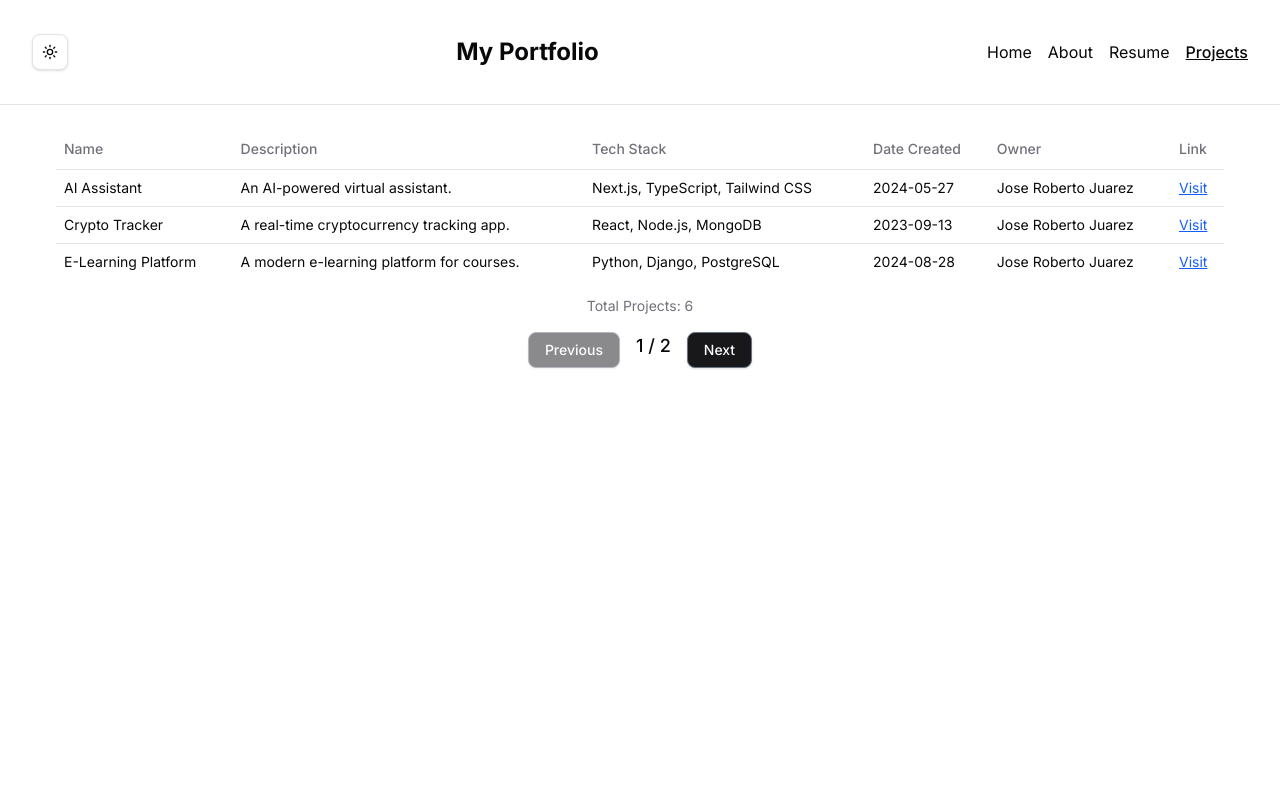
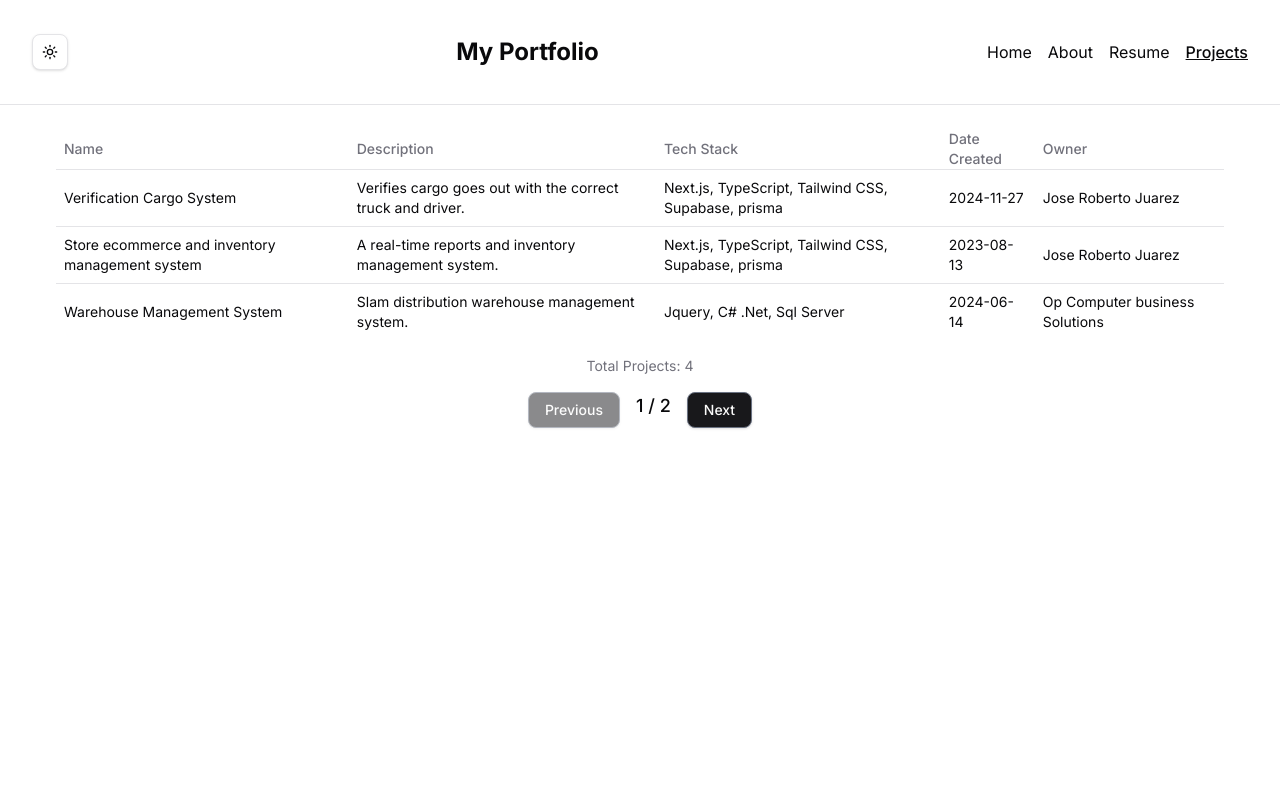
Before and after one commit to robertojuarezjose/portfolioWebsite, a Next.js app in the folder portfolio-website/: page /Projects in a window 1280 px wide. Shown: the top 800 px of the page. Built offline with nearby package versions, Linux system fonts and the light colour scheme.

Commit message:
fixed projects

```diff
--- a/portfolio-website/app/Projects/page.tsx
+++ b/portfolio-website/app/Projects/page.tsx
@@ -7,53 +7,38 @@ import { Button } from "@/components/ui/button";
 
 const projects = [
     {
-        "Name": "AI Assistant",
-        "Description": "An AI-powered virtual assistant.",
-        "Url": "https://example.com/ai-assistant",
-        "Date_Created": "2024-05-27",
-        "Tech_Stack": ["Next.js", "TypeScript", "Tailwind CSS"],
+        "Name": "Verification Cargo System",
+        "Description": "Verifies cargo goes out with the correct truck and driver.",
+        "Url": "",
+        "Date_Created": "2024-11-27",
+        "Tech_Stack": ["Next.js", "TypeScript", "Tailwind CSS", "Supabase", "prisma"],
         "Owner": "Jose Roberto Juarez"
     },
     {
-        "Name": "Crypto Tracker",
-        "Description": "A real-time cryptocurrency tracking app.",
-        "Url": "https://example.com/crypto-tracker",
-        "Date_Created": "2023-09-13",
-        "Tech_Stack": ["React", "Node.js", "MongoDB"],
+        "Name": "Store ecommerce and inventory management system",
+        "Description": "A real-time reports and inventory management system.",
+        "Url": "",
+        "Date_Created": "2023-08-13",
+        "Tech_Stack": ["Next.js", "TypeScript", "Tailwind CSS", "Supabase", "prisma"],
         "Owner": "Jose Roberto Juarez"
     },
     {
-        "Name": "E-Learning Platform",
-        "Description": "A modern e-learning platform for courses.",
-        "Url": "https://example.com/e-learning-platform",
-        "Date_Created": "2024-08-28",
-        "Tech_Stack": ["Python", "Django", "PostgreSQL"],
-        "Owner": "Jose Roberto Juarez"
+        "Name": "Warehouse Management System",
+        "Description": "Slam distribution warehouse management system.",
+        "Url": "",
+        "Date_Created": "2024-06-14",
+        "Tech_Stack": ["Jquery", "C# .Net", "Sql Server"],
+        "Owner": "Op Computer business Solutions"
     },
     {
-        "Name": "Weather App",
-        "Description": "A weather forecasting app with AI.",
-        "Url": "https://example.com/weather-app",
-        "Date_Created": "2024-11-20",
-        "Tech_Stack": ["Vue.js", "Firebase", "Chart.js"],
-        "Owner": "Jose Roberto Juarez"
+        "Name": "Single Sign on and Authentication",
+        "Description": "Single sign on and authentication for the application suite for Heb",
+        "Url": "",
+        "Date_Created": "2022-11-20",
+        "Tech_Stack": ["React.js", "Flask"],
+        "Owner": "HEB Digital"
     },
-    {
-        "Name": "Fitness Tracker",
-        "Description": "A fitness tracking app with smart analytics.",
-        "Url": "https://example.com/fitness-tracker",
-        "Date_Created": "2023-11-29",
-        "Tech_Stack": ["Flutter", "Dart", "Firebase"],
-        "Owner": "Jose Roberto Juarez"
-    },
-    {
-        "Name": "Expense Manager",
-        "Description": "An expense manager with budget planning.",
-        "Url": "https://example.com/expense-manager",
-        "Date_Created": "2024-05-16",
-        "Tech_Stack": ["Swift", "Kotlin", "Firebase"],
-        "Owner": "Jose Roberto Juarez"
-    }
+
 ];
 
 const Page = () => {
@@ -79,7 +64,7 @@ const Page = () => {
                         <TableHead>Tech Stack</TableHead>
                         <TableHead>Date Created</TableHead>
                         <TableHead>Owner</TableHead>
-                        <TableHead>Link</TableHead>
+                        {/*<TableHead>Link</TableHead>*/}
                     </TableRow>
                 </TableHeader>
                 <TableBody>
@@ -90,11 +75,11 @@ const Page = () => {
                             <TableCell>{project.Tech_Stack.join(", ")}</TableCell>
                             <TableCell>{project.Date_Created}</TableCell>
                             <TableCell>{project.Owner}</TableCell>
-                            <TableCell>
-                                <Link href={project.Url} target="_blank" className="text-blue-600 underline">
-                                    Visit
-                                </Link>
-                            </TableCell>
+                            {/*<TableCell>*/}
+                            {/*    <Link href={project.Url} target="_blank" className="text-blue-600 underline">*/}
+                            {/*        Visit*/}
+                            {/*    </Link>*/}
+                            {/*</TableCell>*/}
                         </TableRow>
                     ))}
                 </TableBody>
```
